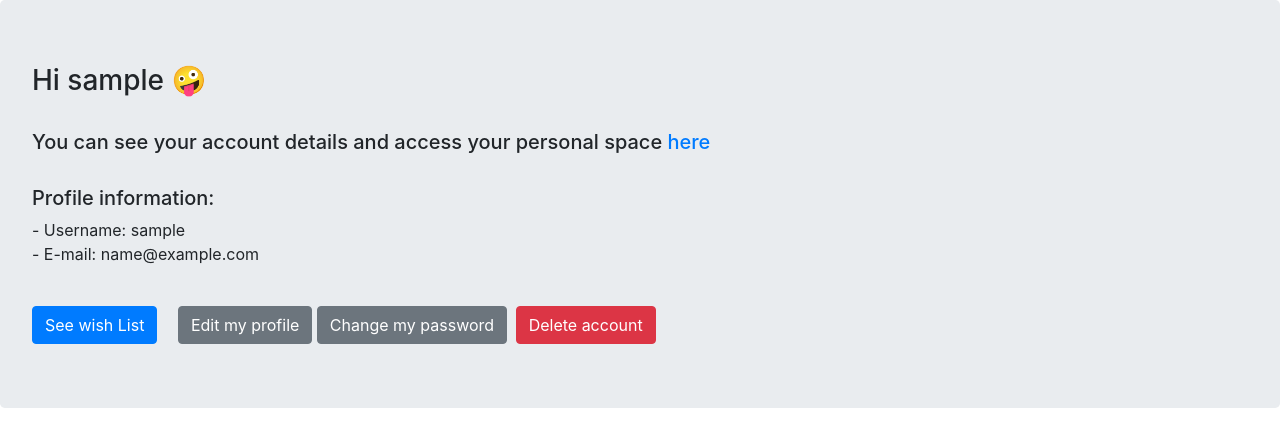
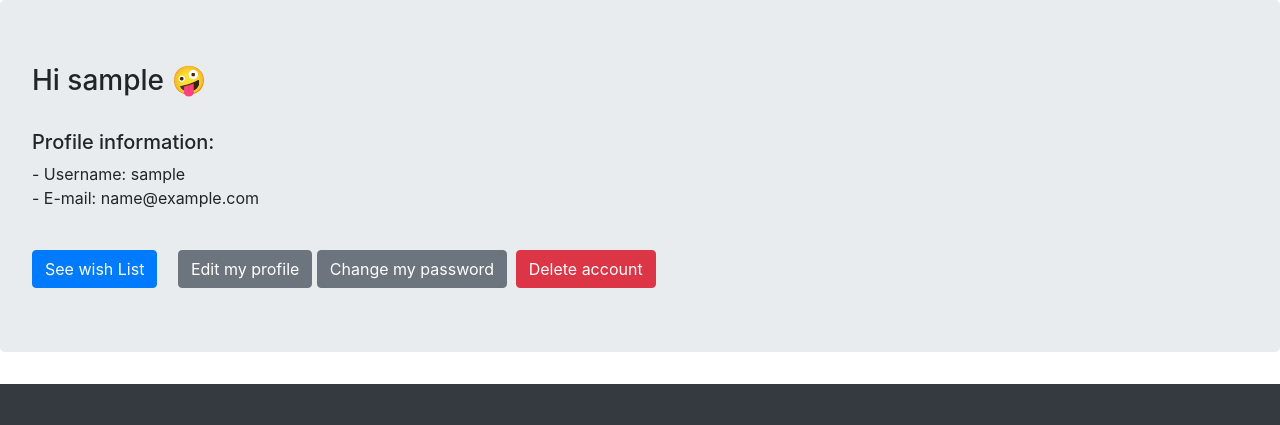
Before and after one commit to josalhor/WebProjectOne, a Django app: page /account/ in a window 1280 px wide. Shown: the part 86-511 px from the top of the page. Run offline with Django 3.2, Linux system fonts and the light colour scheme; the visitor is signed in with stand-in values (Sample User, id 1); parts of the project's set-up code (start-up, migrations or seed data) failed here and were passed over; some libraries are stand-ins or nearby versions.

Commit message:
Removing unnecessary link on profile

```diff
--- a/book_visualizer/templates/account.html
+++ b/book_visualizer/templates/account.html
@@ -5,8 +5,6 @@
 <div class="jumbotron">
   {% if user.is_authenticated %}
   <h3>Hi {{ user.username }} 🤪</h3>
-  <br>
-  <h5>You can see your account details and access your personal space <a href="/admin">here</a></h5>
   <br>
   <h5>Profile information:</h5>
   <p> - Username: {{ user.username }} <br/> - E-mail: {{ user.email }} </p>
```
